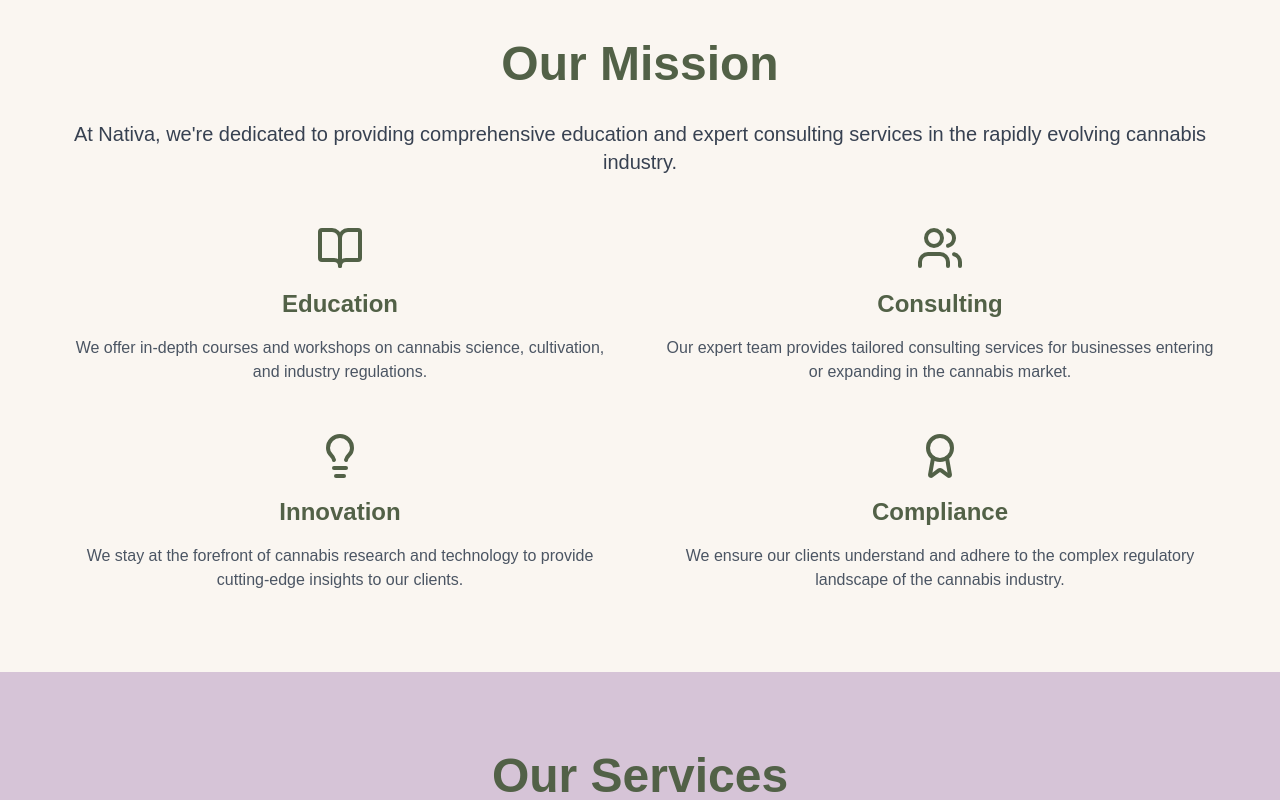
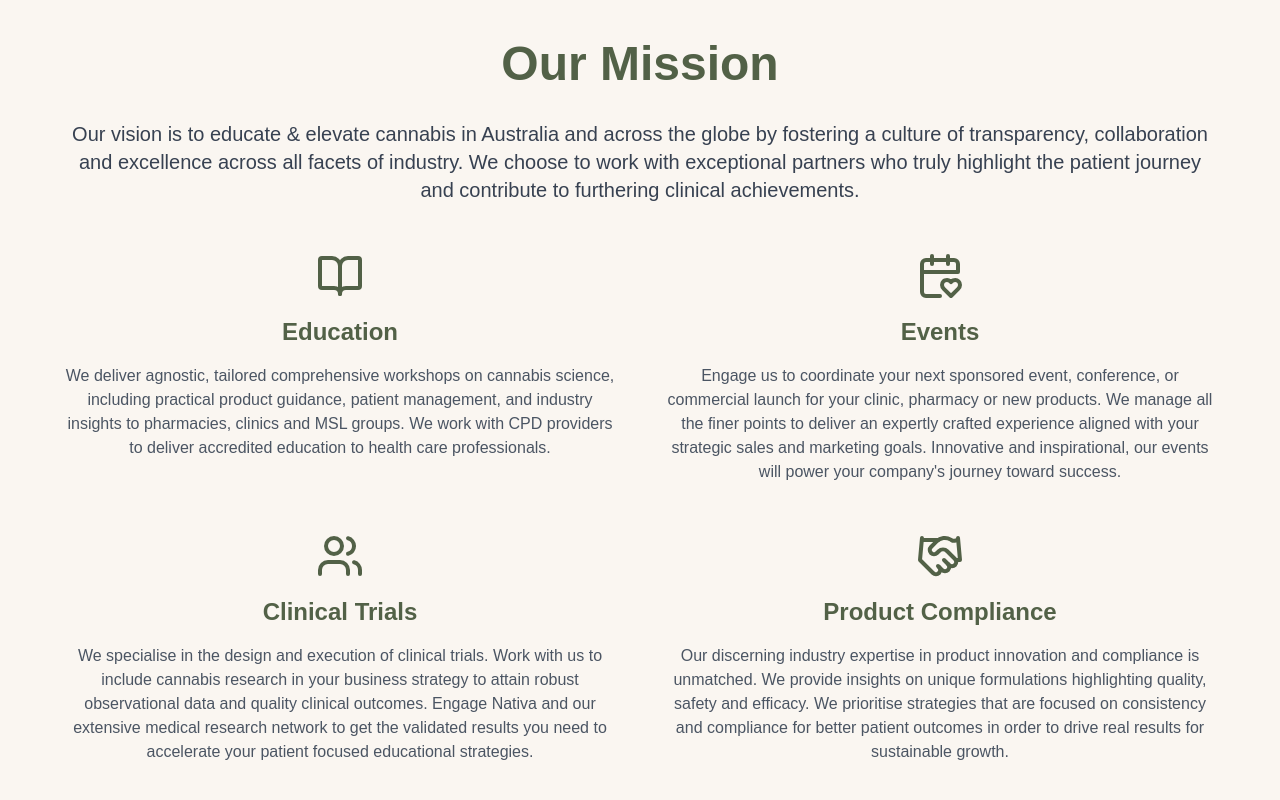
Before and after one commit to doylem/nativa-site, a Next.js app: page / in a window 1280 px wide. Shown: the part 840-1640 px from the top of the page. Built offline with nearby package versions, Linux system fonts and the light colour scheme.

Commit message:
Update content

```diff
--- a/app/layout.tsx
+++ b/app/layout.tsx
@@ -15,7 +15,8 @@
 
 export const metadata: Metadata = {
   title: "Nativa",
-  description: "Cannabis Education and Consulting, Australia and beyond",
+  description:
+    "Elevating the cannabis industry in Australia by fostering transparency, collaboration, and excellence.",
 }
 
 export default function RootLayout({
--- a/app/page.tsx
+++ b/app/page.tsx
@@ -1,5 +1,11 @@
 import { Button } from "@/components/ui/button"
-import { ArrowRight, BookOpen, Users, Lightbulb, Award } from "lucide-react"
+import {
+  ArrowRight,
+  BookOpen,
+  Users,
+  Handshake,
+  CalendarHeart,
+} from "lucide-react"
 import Link from "next/link"
 import Image from "next/image"
 
@@ -55,9 +61,11 @@
             Our Mission
           </h2>
           <p className="text-xl text-center mb-12 text-gray-700">
-            At Nativa, we&apos;re dedicated to providing comprehensive education
-            and expert consulting services in the rapidly evolving cannabis
-            industry.
+            Our vision is to educate & elevate cannabis in Australia and across
+            the globe by fostering a culture of transparency, collaboration and
+            excellence across all facets of industry. We choose to work with
+            exceptional partners who truly highlight the patient journey and
+            contribute to furthering clinical achievements.
           </p>
           <div className="grid md:grid-cols-2 gap-12">
             <div className="space-y-4 flex flex-col items-center text-center">
@@ -66,38 +74,53 @@
                 Education
               </h3>
               <p className="text-gray-600">
-                We offer in-depth courses and workshops on cannabis science,
-                cultivation, and industry regulations.
+                We deliver agnostic, tailored comprehensive workshops on
+                cannabis science, including practical product guidance, patient
+                management, and industry insights to pharmacies, clinics and MSL
+                groups. We work with CPD providers to deliver accredited
+                education to health care professionals.
+              </p>
+            </div>
+            <div className="space-y-4 flex flex-col items-center text-center">
+              <CalendarHeart size={48} className="text-nativa-olive" />
+              <h3 className="text-2xl font-semibold text-nativa-olive">
+                Events
+              </h3>
+              <p className="text-gray-600">
+                Engage us to coordinate your next sponsored event, conference,
+                or commercial launch for your clinic, pharmacy or new products.
+                We manage all the finer points to deliver an expertly crafted
+                experience aligned with your strategic sales and marketing
+                goals. Innovative and inspirational, our events will power your
+                company&apos;s journey toward success.
               </p>
             </div>
             <div className="space-y-4 flex flex-col items-center text-center">
               <Users size={48} className="text-nativa-olive" />
               <h3 className="text-2xl font-semibold text-nativa-olive">
-                Consulting
+                Clinical Trials
               </h3>
               <p className="text-gray-600">
-                Our expert team provides tailored consulting services for
-                businesses entering or expanding in the cannabis market.
+                We specialise in the design and execution of clinical trials.
+                Work with us to include cannabis research in your business
+                strategy to attain robust observational data and quality
+                clinical outcomes. Engage Nativa and our extensive medical
+                research network to get the validated results you need to
+                accelerate your patient focused educational strategies.
               </p>
             </div>
             <div className="space-y-4 flex flex-col items-center text-center">
-              <Lightbulb size={48} className="text-nativa-olive" />
+              <Handshake size={48} className="text-nativa-olive" />
               <h3 className="text-2xl font-semibold text-nativa-olive">
-                Innovation
+                Product Compliance
               </h3>
               <p className="text-gray-600">
-                We stay at the forefront of cannabis research and technology to
-                provide cutting-edge insights to our clients.
-              </p>
-            </div>
-            <div className="space-y-4 flex flex-col items-center text-center">
-              <Award size={48} className="text-nativa-olive" />
-              <h3 className="text-2xl font-semibold text-nativa-olive">
-                Compliance
-              </h3>
-              <p className="text-gray-600">
-                We ensure our clients understand and adhere to the complex
-                regulatory landscape of the cannabis industry.
+                Our discerning industry expertise in product innovation and
+                compliance is unmatched. We provide insights on unique
+                formulations highlighting quality, safety and efficacy. We
+                prioritise strategies that are focused on consistency and
+                compliance for better patient outcomes in order to drive real
+                results for sustainable growth.
               </p>
             </div>
           </div>
```
